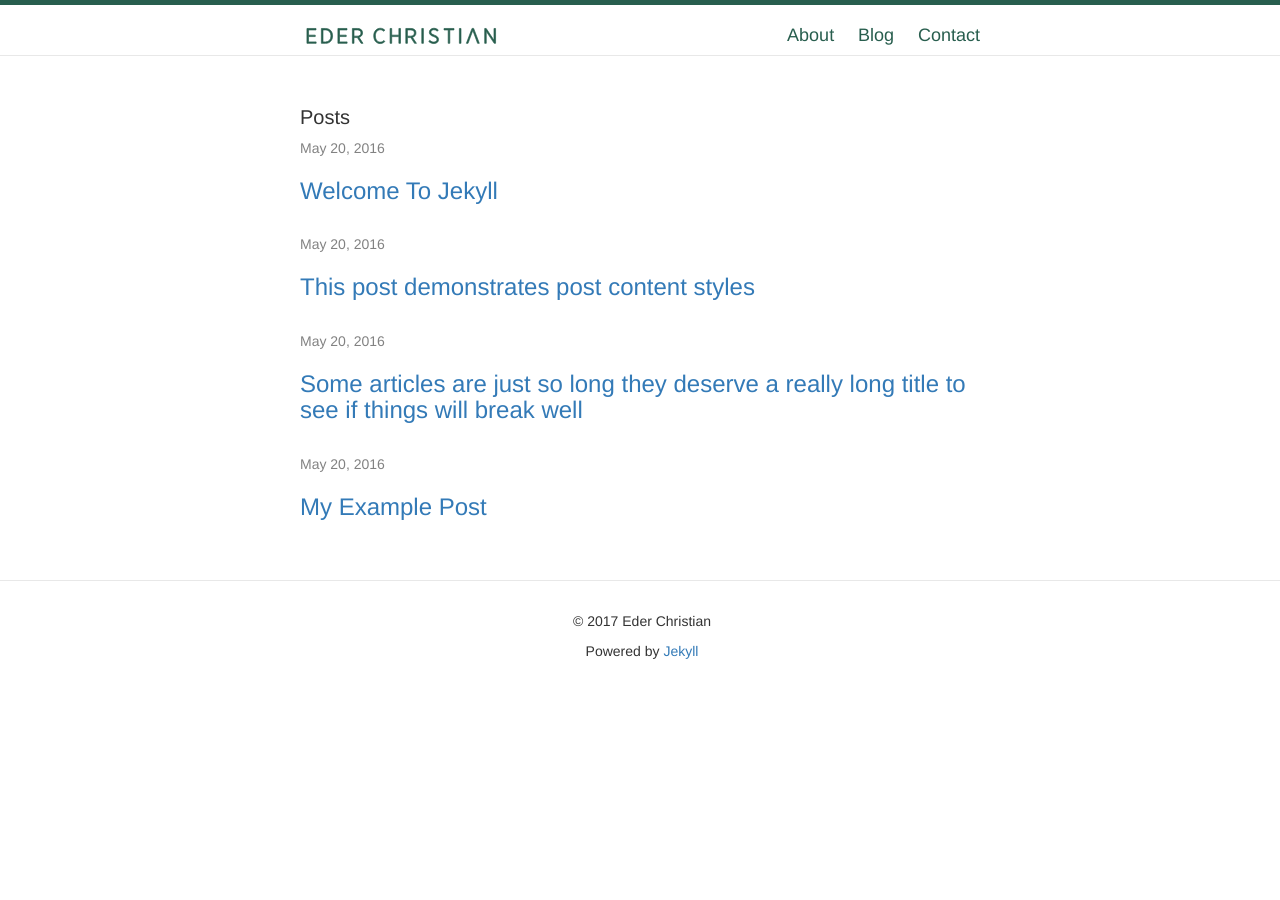
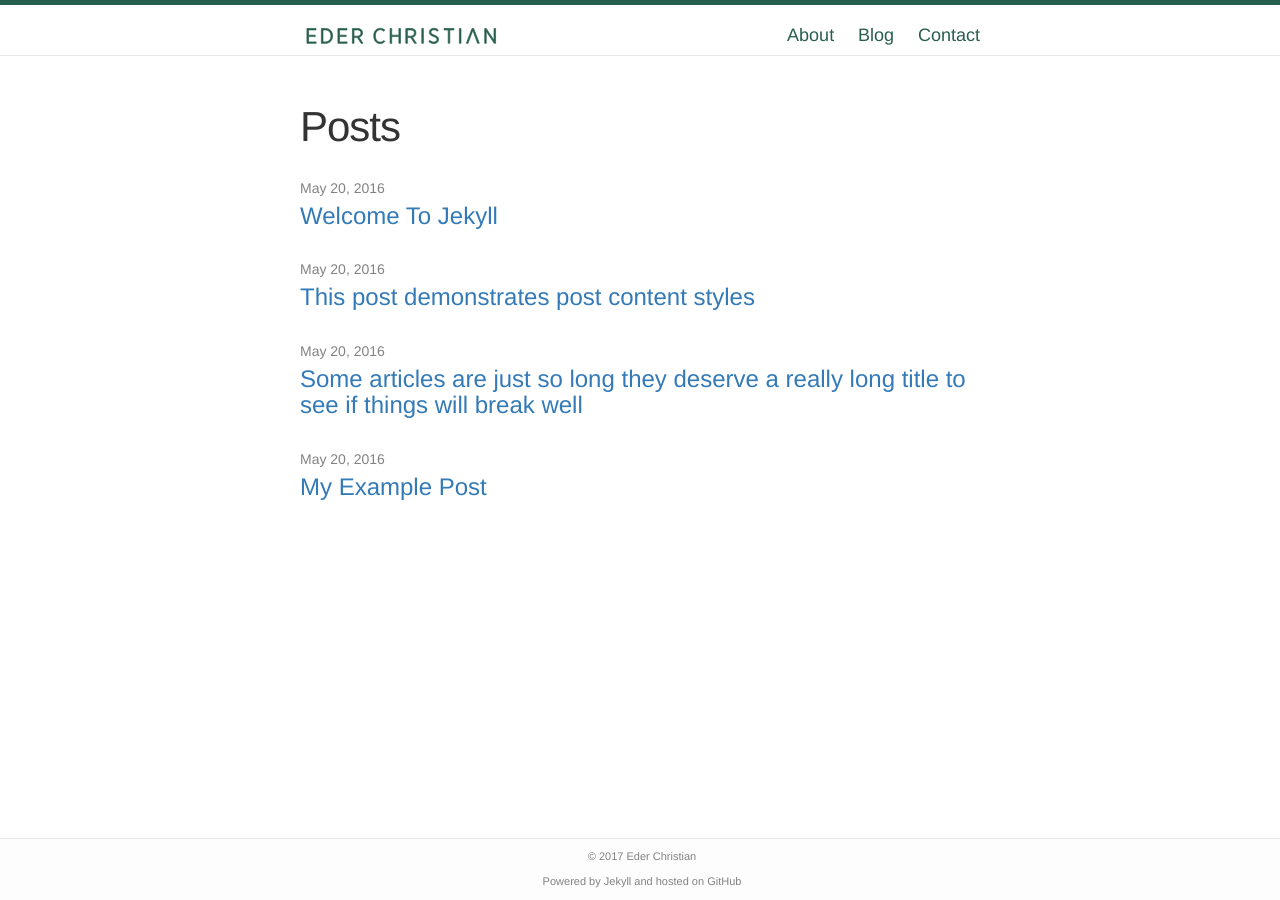
Before and after one commit to ederchristian/ederchristian, a Jekyll site: the page built from blog.md, in a window 1280 px wide. Built offline with Jekyll 4.4.1, drawn with Linux system fonts in a browser that asks for light colours.

Commit message:
Update style at Blog section

```diff
--- a/_includes/footer.html
+++ b/_includes/footer.html
@@ -3,7 +3,7 @@
     <div class="footer-col footer-col-1"></div>
     <div class="footer-col footer-col-1 text-center">
       <p>&copy 2017 Eder Christian</p>
-      <p>Powered by <a href="https://jekyllrb.com/" target="_blank">Jekyll</a></p>
+      <p>Powered by <a href="https://jekyllrb.com/" target="_blank">Jekyll</a> and hosted on <a href="https://github.com/ederchristian/ederchristian.github.io" target="_blank">GitHub</a></p>
     </div>
     <div class="footer-col footer-col-3"></div>
   </div>
--- a/_layouts/blog.html
+++ b/_layouts/blog.html
@@ -3,7 +3,7 @@ layout: default
 ---
 
 <div class="blog">
-	<h1 class="page-heading">Posts</h1>
+	<h1 class="post-title">Posts</h1>
 	{{ content }}
   	<ul class="post-list">
   	{% for post in site.posts %}
--- a/_sass/minima.scss
+++ b/_sass/minima.scss
@@ -11,7 +11,7 @@ $base-line-height: 1.5 !default;
 
 $spacing-unit:     30px !default;
 
-$text-color:       #111 !default;
+$text-color:       #999 !default;
 $background-color: #fdfdfd !default;
 $brand-color:      #285e4e !default;
 
--- a/_sass/minima/_layout.scss
+++ b/_sass/minima/_layout.scss
@@ -124,14 +124,22 @@
   }
 }
 
-
-
 /**
  * Site footer
  */
 .site-footer {
   border-top: 1px solid $grey-color-light;
-  padding: $spacing-unit 0;
+  padding: 10px 0 0 0 ;
+  bottom: 0;
+  position: fixed;
+  width: 100%;
+  background-color: $background-color;
+}
+
+@media screen and (min-width: 800px) {
+  .site-footer {
+    margin-bottom: -30px;
+  }
 }
 
 .footer-heading {
@@ -156,6 +164,20 @@
   float: left;
   margin-bottom: $spacing-unit / 2;
   padding-left: $spacing-unit / 2;
+}
+
+.footer-col p {
+  font-size: 11px;
+  color: $grey-color;
+}
+
+.footer-col a {
+  color: $grey-color;
+}
+
+.footer-col a:hover {
+  color: $brand-color;
+  text-decoration: none;
 }
 
 .footer-col-1 {
@@ -210,6 +232,7 @@
 .post-list {
   margin-left: 0;
   list-style: none;
+  padding-top: 20px;
 
   > li {
     margin-bottom: $spacing-unit;
@@ -224,9 +247,13 @@
 .post-link {
   display: block;
   @include relative-font-size(1.5);
+  margin-top: -15px;
 }
 
-
+.post-link:hover {
+  color: $brand-color;
+  text-decoration: none;
+}
 
 /**
  * Posts
```
